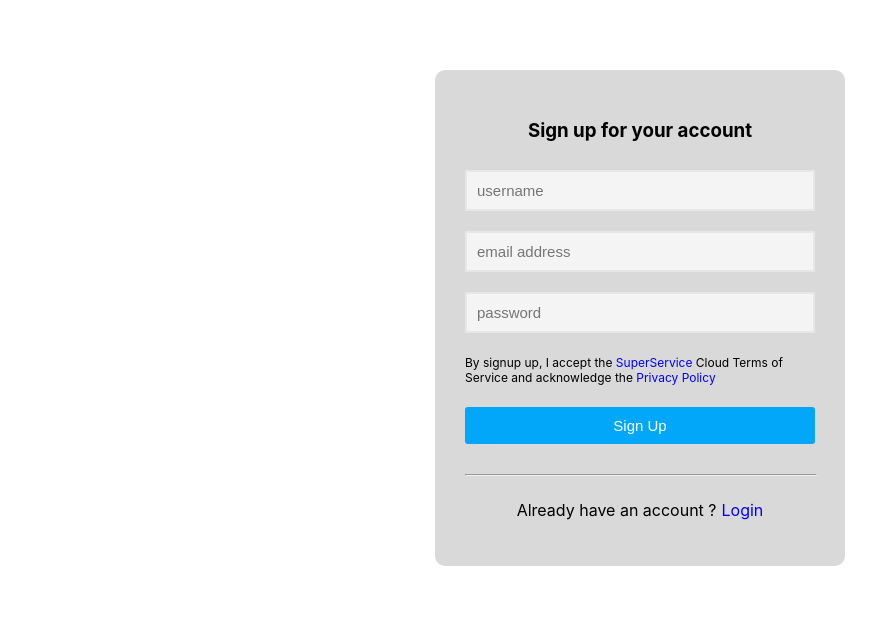
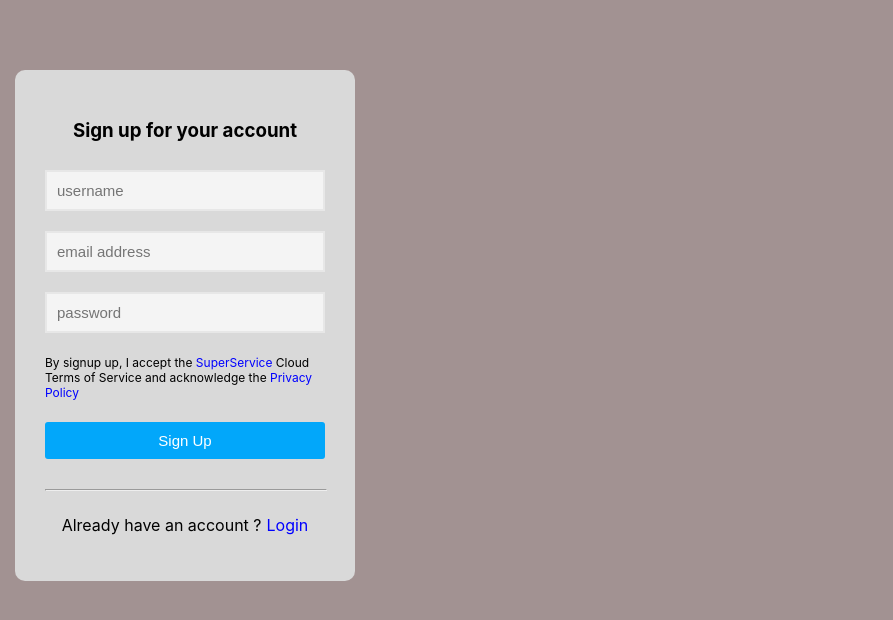
Before and after one commit to omkargavhane11/frontend, a React (Create React App) app: page / in a window 1280 px wide. Shown: the top 620 px of the page, without its empty margins (0-893 px from the left). Built offline with nearby package versions, Linux system fonts and the light colour scheme; no server answers.

Commit message:
ui changes signup

```diff
--- a/src/App.css
+++ b/src/App.css
@@ -3,43 +3,51 @@
   /* flex-direction: column; */
 
   text-align: center;
-  /* background-color: rgb(219, 219, 219); */
+  background-color: rgb(162, 146, 146);
   /* height: 100%; */
 
 
 }
 .signup{
   height: 100vh;
+  width:330px;
+  /* margin-left: auto;
+  margin-right: auto; */
   padding-top:70px;
+  /* background-color:red; */
 }
 .signup_form{
   display:flex;
   flex-direction: column;
+  justify-content: center;
+  margin-top: auto;
+  margin-bottom: auto;
   height:auto;
-  width:350px;
+  width:280px;
   border-radius: 10px;
   /* margin-left:auto; */
-  margin:auto;
+  /* margin-left:45px;; */
   padding: 30px 30px;
+padding-left: auto;
+margin-left: 15px;
   border:1 px solid rgb(124, 124, 124);
   background-color: rgb(217, 217, 217);
 
 }
 
 
-@media screen and (max-width: 440px) {
-  .signup{
+@media screen and (min-width: 440px) {
+  /* .signup{
     display:flex;
   flex-direction: column;
-  height:auto;
+  height:500px;
   width:300px;
   background-color: rgb(255, 255, 255);
   border-radius: 10px;
-  /* margin-left:auto; */
+  margin-left:auto;
   margin:auto;
   padding: 30px 30px;
-  }
-
+  }  */
 }
 .input{
   /* width:250px; */
```
